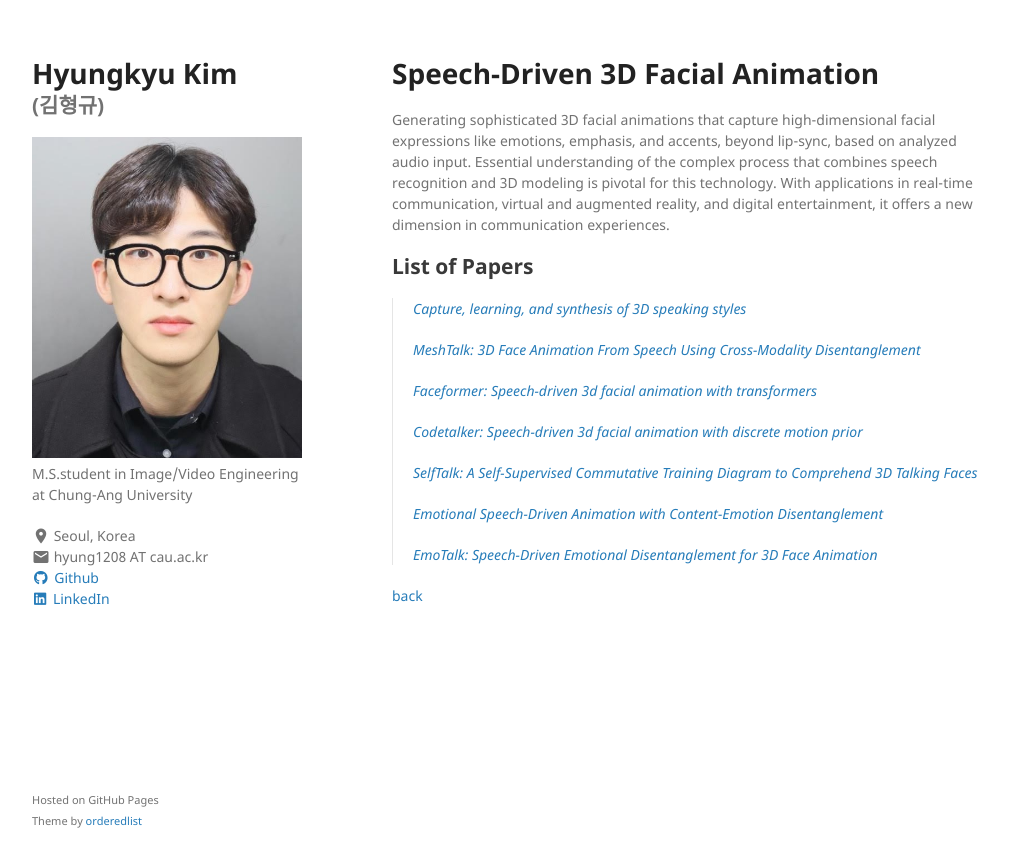
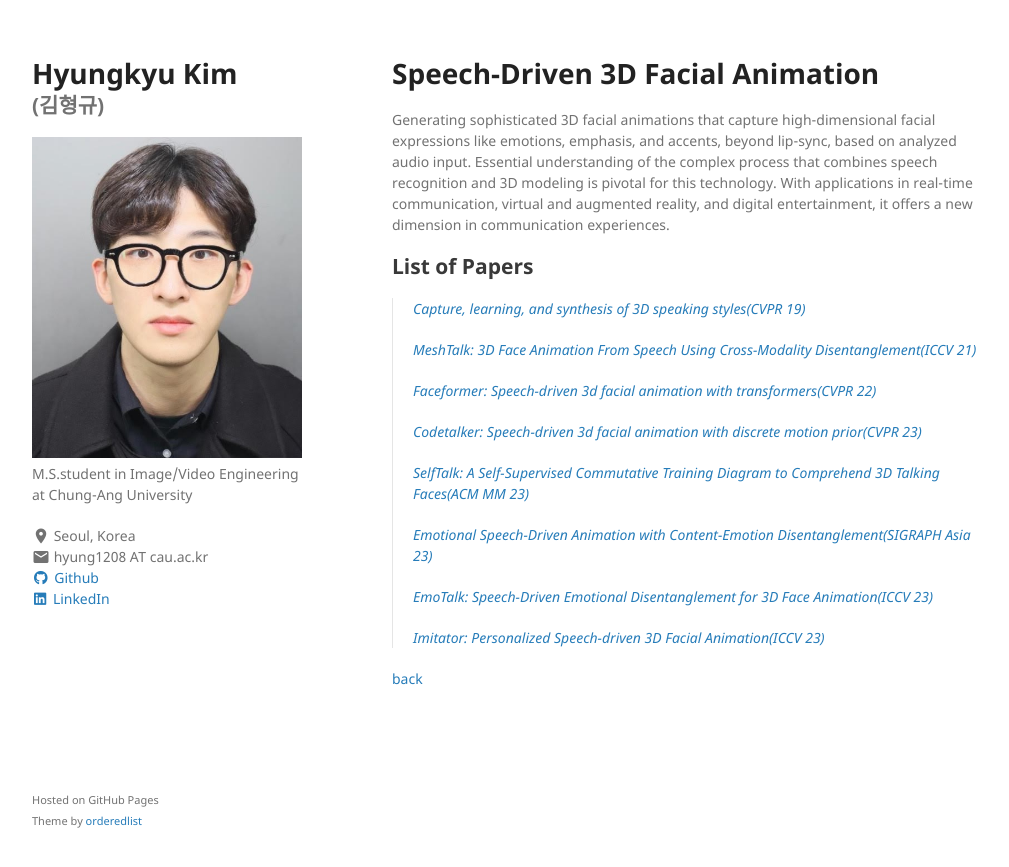
Before and after one commit to kimhyungkyu-1208/HYUNG-KYU-KIM, a Jekyll site: the page built from another_pages/Speech-Driven3DFacialAnimation.md, in a window 1280 px wide. Shown: the top 867 px of the page, without its empty margins (128-1137 px from the left). Built offline with Jekyll 4.4.1, drawn with Linux system fonts in a browser that asks for light colours; a style sheet for code colours, icons or effects is not loaded; our own code applies the rules of GitHub Pages for plain Markdown files.

Commit message:
Update Speech-Driven3DFacialAnimation.md

```diff
--- a/another_pages/Speech-Driven3DFacialAnimation.md
+++ b/another_pages/Speech-Driven3DFacialAnimation.md
@@ -7,20 +7,21 @@ layout: default
 Generating sophisticated 3D facial animations that capture high-dimensional facial expressions like emotions, emphasis, and accents, beyond lip-sync, based on analyzed audio input. Essential understanding of the complex process that combines speech recognition and 3D modeling is pivotal for this technology. With applications in real-time communication, virtual and augmented reality, and digital entertainment, it offers a new dimension in communication experiences.
 
 ## List of Papers
-> [Capture, learning, and synthesis of 3D speaking styles](http://openaccess.thecvf.com/content_CVPR_2019/papers/Cudeiro_Capture_Learning_and_Synthesis_of_3D_Speaking_Styles_CVPR_2019_paper.pdf)
+> [Capture, learning, and synthesis of 3D speaking styles(CVPR 19)](http://openaccess.thecvf.com/content_CVPR_2019/papers/Cudeiro_Capture_Learning_and_Synthesis_of_3D_Speaking_Styles_CVPR_2019_paper.pdf)
 >
-> [MeshTalk: 3D Face Animation From Speech Using Cross-Modality Disentanglement](http://openaccess.thecvf.com/content/ICCV2021/papers/Richard_MeshTalk_3D_Face_Animation_From_Speech_Using_Cross-Modality_Disentanglement_ICCV_2021_paper.pdf)
+> [MeshTalk: 3D Face Animation From Speech Using Cross-Modality Disentanglement(ICCV 21)](http://openaccess.thecvf.com/content/ICCV2021/papers/Richard_MeshTalk_3D_Face_Animation_From_Speech_Using_Cross-Modality_Disentanglement_ICCV_2021_paper.pdf)
 >
-> [Faceformer: Speech-driven 3d facial animation with transformers](https://openaccess.thecvf.com/content/CVPR2022/papers/Fan_FaceFormer_Speech-Driven_3D_Facial_Animation_With_Transformers_CVPR_2022_paper.pdf)
+> [Faceformer: Speech-driven 3d facial animation with transformers(CVPR 22)](https://openaccess.thecvf.com/content/CVPR2022/papers/Fan_FaceFormer_Speech-Driven_3D_Facial_Animation_With_Transformers_CVPR_2022_paper.pdf)
 >
-> [Codetalker: Speech-driven 3d facial animation with discrete motion prior](http://openaccess.thecvf.com/content/CVPR2023/papers/Xing_CodeTalker_Speech-Driven_3D_Facial_Animation_With_Discrete_Motion_Prior_CVPR_2023_paper.pdf)
+> [Codetalker: Speech-driven 3d facial animation with discrete motion prior(CVPR 23)](http://openaccess.thecvf.com/content/CVPR2023/papers/Xing_CodeTalker_Speech-Driven_3D_Facial_Animation_With_Discrete_Motion_Prior_CVPR_2023_paper.pdf)
 >
-> [SelfTalk: A Self-Supervised Commutative Training Diagram to Comprehend 3D Talking Faces](https://arxiv.org/pdf/2306.10799.pdf)
+> [SelfTalk: A Self-Supervised Commutative Training Diagram to Comprehend 3D Talking Faces(ACM MM 23)](https://arxiv.org/pdf/2306.10799.pdf)
 >
-> [Emotional Speech-Driven Animation with Content-Emotion Disentanglement](https://arxiv.org/pdf/2306.08990.pdf)
+> [Emotional Speech-Driven Animation with Content-Emotion Disentanglement(SIGRAPH Asia 23)](https://arxiv.org/pdf/2306.08990.pdf)
 >
-> [EmoTalk: Speech-Driven  Emotional Disentanglement for 3D Face Animation](https://openaccess.thecvf.com/content/ICCV2023/html/Peng_EmoTalk_Speech-Driven_Emotional_Disentanglement_for_3D_Face_Animation_ICCV_2023_paper.html)
+> [EmoTalk: Speech-Driven  Emotional Disentanglement for 3D Face Animation(ICCV 23)](https://openaccess.thecvf.com/content/ICCV2023/html/Peng_EmoTalk_Speech-Driven_Emotional_Disentanglement_for_3D_Face_Animation_ICCV_2023_paper.html)
+>
+> [Imitator: Personalized Speech-driven 3D Facial Animation(ICCV 23)](https://openaccess.thecvf.com/content/ICCV2023/html/Thambiraja_Imitator_Personalized_Speech-driven_3D_Facial_Animation_ICCV_2023_paper.html)
 >
 
-
 [back](../index.html)
```
